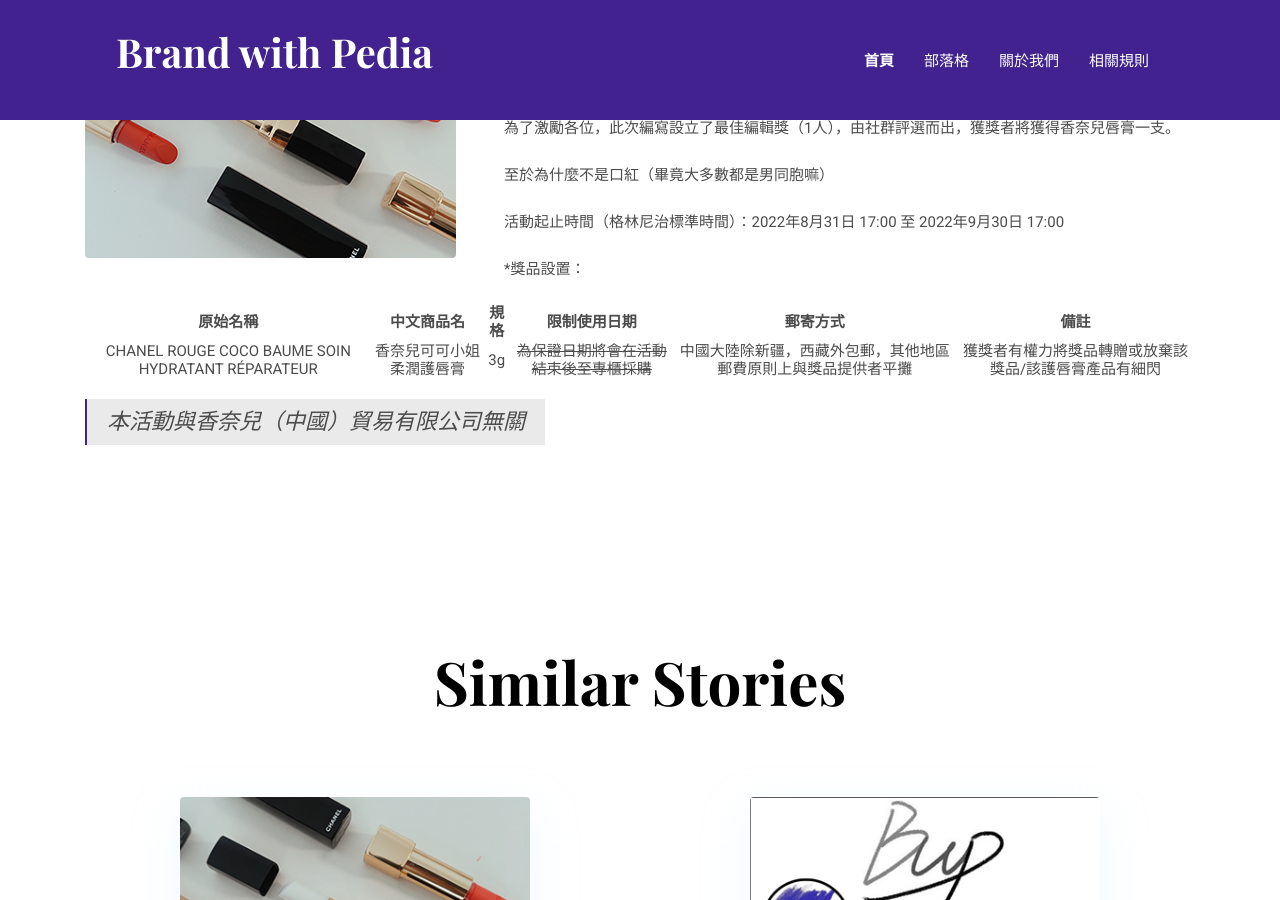
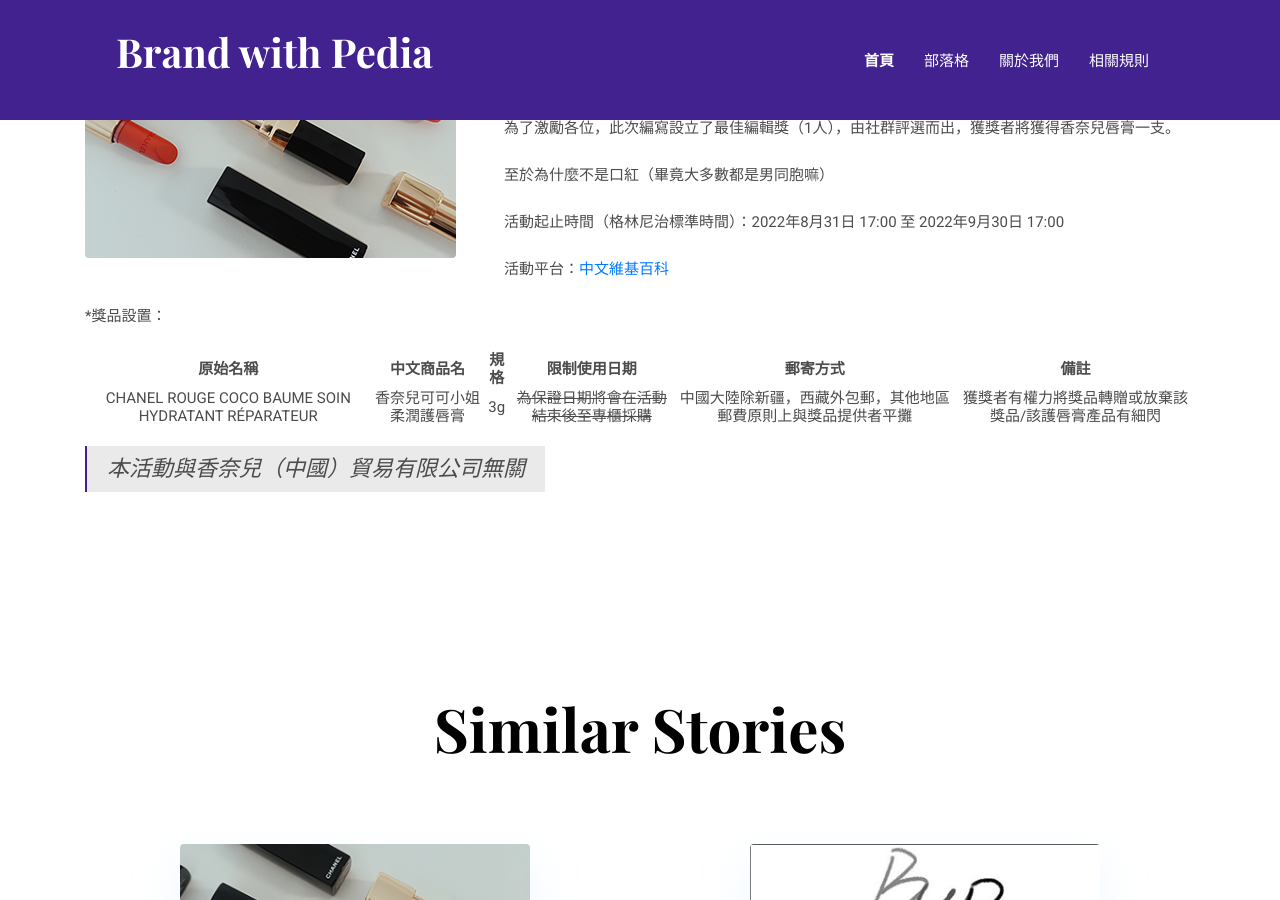
Before and after one commit to Brand-with-Pedia/Web, a Jekyll site: the page built from _posts/2022-08-13-Edit-Pedia-Win-Lipstick.markdown, in a window 1280 px wide and 900 px high, scrolled down 735 px. Built offline with Jekyll 4.4.1, drawn with Linux system fonts in a browser that asks for light colours.

Commit message:
Update 2022-08-13-Edit-Pedia-Win-Lipstick.markdown

```diff
--- a/_posts/2022-08-13-Edit-Pedia-Win-Lipstick.markdown
+++ b/_posts/2022-08-13-Edit-Pedia-Win-Lipstick.markdown
@@ -16,6 +16,8 @@ tags:   Chrome Version 104.0.5112.81, Windows 11 Pro for Workstations
 
 活動起止時間（格林尼治標準時間）：2022年8月31日 17:00 至 2022年9月30日 17:00
 
+活動平台：[中文維基百科](https://zh.wikipedia.org/wiki/%E9%A6%99%E5%A5%88%E5%84%BF "香奈兒 - 維基百科")
+
 
 
 
```
